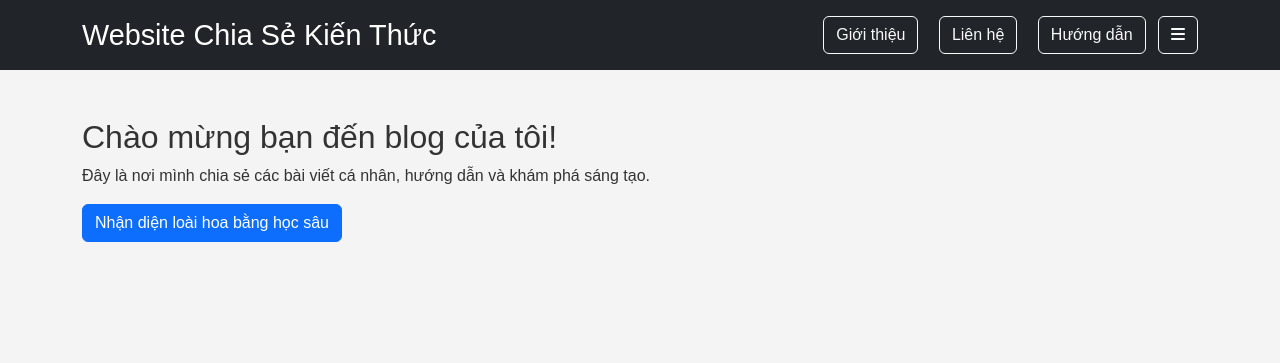
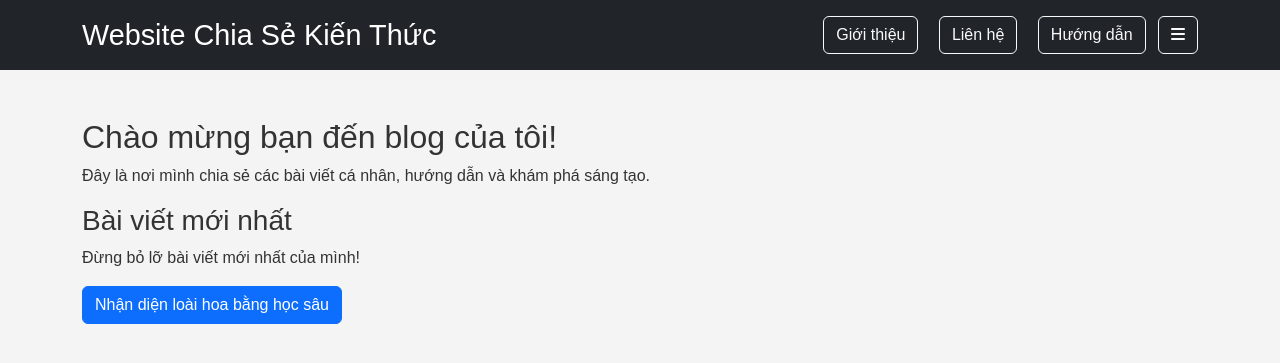
Before and after one commit to Hhuynam/web_blog_github_page, a Jekyll site: the page built from index.html, in a window 1280 px wide. Shown: the top 363 px of the page. Built offline with Jekyll 4.4.1, drawn with Linux system fonts in a browser that asks for light colours.

Commit message:
must read

```diff
--- a/index.html
+++ b/index.html
@@ -8,6 +8,9 @@ title: Trang chủ
 <p>Đây là nơi mình chia sẻ các bài viết cá nhân, hướng dẫn và khám phá sáng tạo.</p>
 
 <!-- Nút dẫn đến bài viết mới nhất -->
+ <h3>Bài viết mới nhất</h3>
+<div class="mb-4">
+<p>Đừng bỏ lỡ bài viết mới nhất của mình!</p>
 {% assign newest = site.posts | first %}
 <p>
   <a class="btn btn-primary" href="{{ newest.url }}">{{ newest.title }}</a>
```
